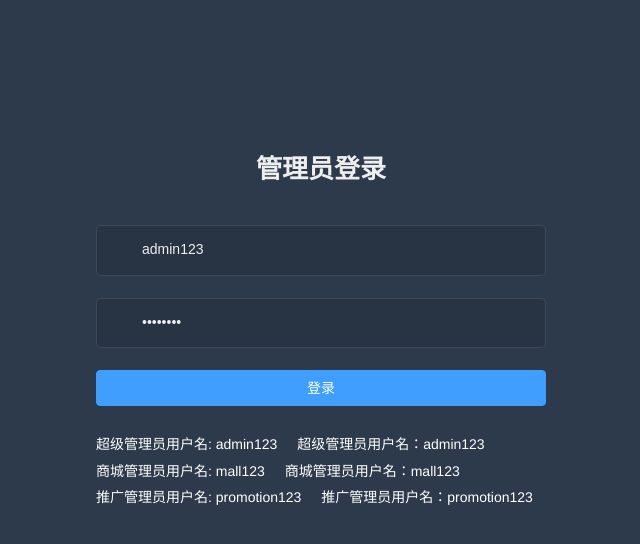
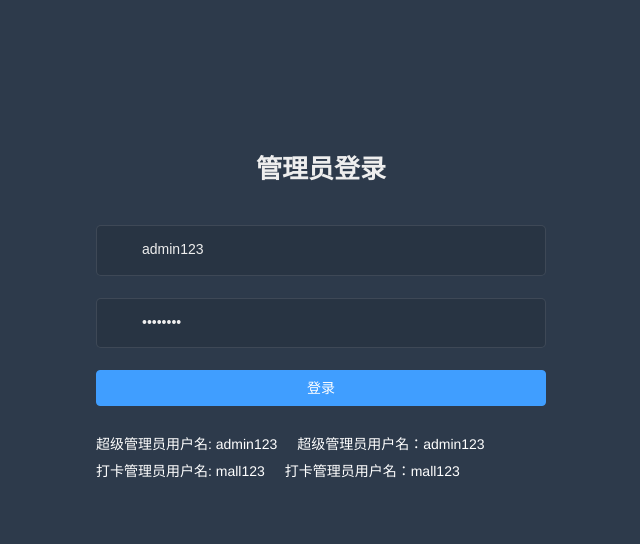
Before and after one commit to weiliangzhou/vue-admin, a Vue app: page /#/login in a window 1280 px wide. Shown: the top 544 px of the page, without its empty margins (319-959 px from the left). Built offline with nearby package versions, Linux system fonts and the light colour scheme.

Commit message:
全局上传地址url

```diff
--- a/src/api/upload.js
+++ /dev/null
@@ -1,2 +0,0 @@
-// const uploadPath = process.env.BASE_API + '/file/upload'
-// export { uploadPath }
--- a/src/main.js
+++ b/src/main.js
@@ -37,6 +37,8 @@ Object.keys(filters).forEach(key => {
 
 Vue.config.productionTip = false
 
+Vue.prototype.$uploadUrl = process.env.BASE_API + '/file/upload'
+
 new Vue({
   el: '#app',
   router,
--- a/src/views/login/index.vue
+++ b/src/views/login/index.vue
@@ -29,13 +29,13 @@
           <span> 超级管理员用户名：admin123</span>
         </div>
         <div class="tips">
-          <span> 商城管理员用户名: mall123</span>
-          <span> 商城管理员用户名：mall123</span>
+          <span> 打卡管理员用户名: mall123</span>
+          <span> 打卡管理员用户名：mall123</span>
         </div>
-        <div class="tips">
-          <span> 推广管理员用户名: promotion123</span>
-          <span> 推广管理员用户名：promotion123</span>
-        </div>
+        <!--        <div class="tips">-->
+        <!--          <span> 打卡管理员用户名: promotion123</span>-->
+        <!--          <span> 推广管理员用户名：promotion123</span>-->
+        <!--        </div>-->
       </div>
     </el-form>
 
--- a/src/views/prize/add/index.vue
+++ b/src/views/prize/add/index.vue
@@ -4,7 +4,7 @@
       <el-form-item label="图片1" prop="imgUrl1" style="width:33%">
         <el-upload
           :headers="headers"
-          :action="uploadPath"
+          :action="this.$uploadUrl"
           :show-file-list="false"
           :on-success="uploadImage1"
           list-type="picture-card"
@@ -17,7 +17,7 @@
       <el-form-item label="图片2" prop="imgUrl2" style="width:33%">
         <el-upload
           :headers="headers"
-          :action="uploadPath"
+          :action="this.$uploadUrl"
           :show-file-list="false"
           :on-success="uploadImage2"
           list-type="picture-card"
@@ -30,7 +30,7 @@
       <el-form-item label="图片3" prop="imgUrl3" style="width:33%">
         <el-upload
           :headers="headers"
-          :action="uploadPath"
+          :action="this.$uploadUrl"
           :show-file-list="false"
           :on-success="uploadImage3"
           list-type="picture-card"
@@ -138,7 +138,6 @@ export default {
         activityType: 1,
         playerCountInit: ''
       },
-      uploadPath: process.env.BASE_API + '/file/upload',
       rules: {
         name: [{ required: true, message: '名称不能为空', trigger: 'blur' }],
         costPriceDesc: [{ required: true, message: '成本价格不能为空', trigger: 'blur' }],
--- a/src/views/sys/admin.vue
+++ b/src/views/sys/admin.vue
@@ -49,7 +49,7 @@
         <el-form-item label="管理员头像" prop="avatar">
           <el-upload
             :headers="headers"
-            :action="uploadPath"
+            :action="this.$uploadUrl"
             :show-file-list="false"
             :on-success="uploadAvatar"
             class="avatar-uploader"
@@ -117,7 +117,6 @@ export default {
     return {
       list: null,
       total: 0,
-      uploadPath: '',
       roleOptions: null,
       listLoading: true,
       listQuery: {
@@ -201,7 +200,7 @@ export default {
       }
     },
     uploadAvatar: function(response) {
-      this.dataForm.avatar = response.data.url
+      this.dataForm.avatar = response.data
     },
     handleCreate() {
       this.resetForm()
```
